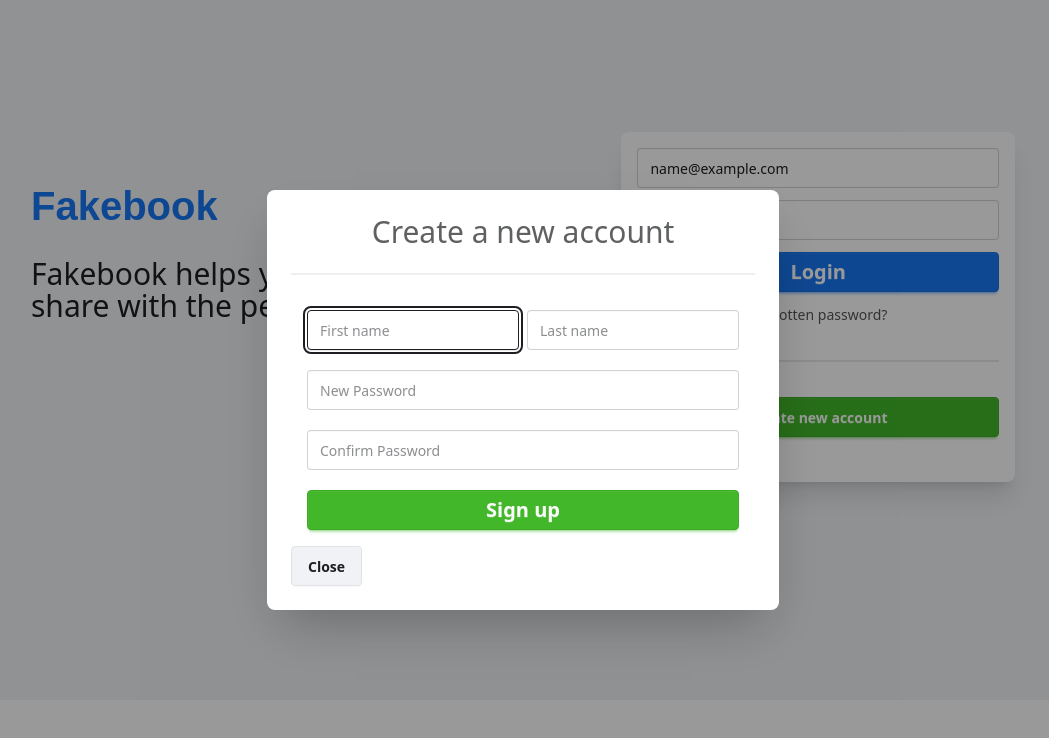
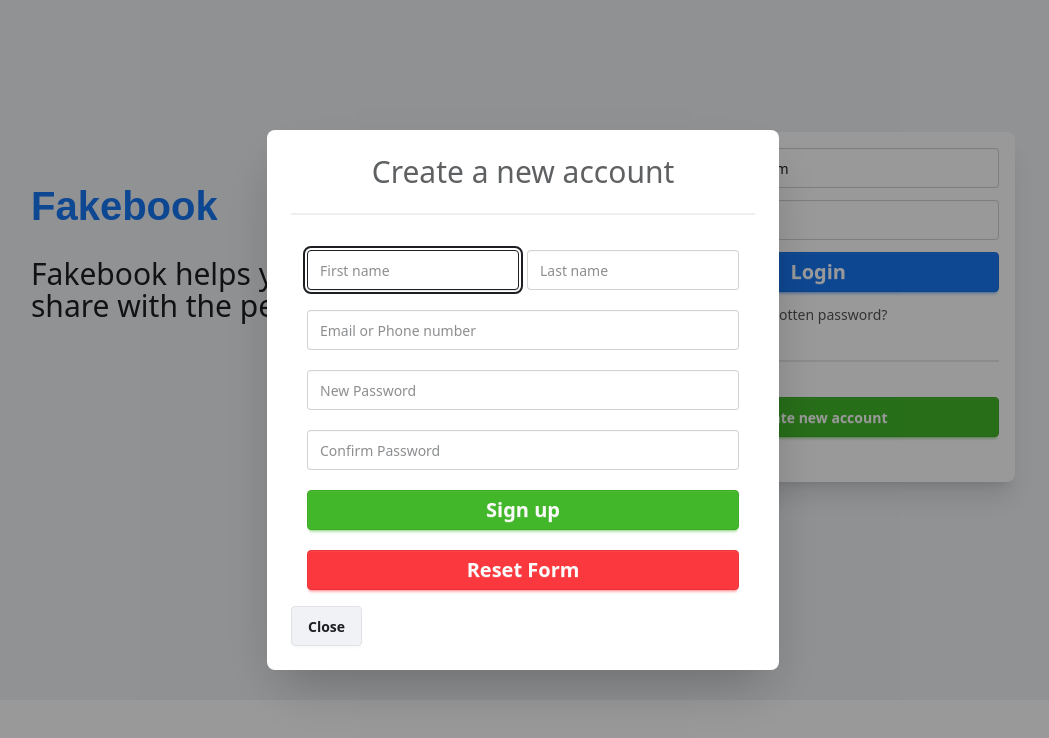
Before and after one commit to wasawatwaladee/fakebook_front, a React (Vite) app: page / in a window 1280 px wide. Both pictures are taken after typing "name@example.com", "Sample123" into the empty fields and a click on the button "Create new account". Shown: the top 738 px of the page, without its empty margins (117-1166 px from the left). Built offline with nearby package versions, Linux system fonts and the light colour scheme.

Commit message:
Register form done

```diff
--- a/package.json
+++ b/package.json
@@ -10,11 +10,15 @@
     "preview": "vite preview"
   },
   "dependencies": {
+    "@hookform/resolvers": "^5.2.2",
     "@tailwindcss/vite": "^4.1.16",
+    "axios": "^1.13.1",
     "react": "^19.1.1",
     "react-dom": "^19.1.1",
+    "react-hook-form": "^7.65.0",
     "react-router": "^7.9.5",
-    "tailwindcss": "^4.1.16"
+    "tailwindcss": "^4.1.16",
+    "zod": "^4.1.12"
   },
   "devDependencies": {
     "@eslint/js": "^9.35.0",
--- a/src/pages/Login.jsx
+++ b/src/pages/Login.jsx
@@ -9,11 +9,11 @@ function Login() {
 
     <div className='p-5 mx-auto max-w-5xl min-h-[540px] flex justify-between max-md:flex-col'>
 
-        <div className="flex flex-col basis-3/5 gap-4 mt-20">
+        <div className="flex flex-col max-md:items-center max-md:text-center basis-3/5 gap-4 mt-20">
         <div className="text-4xl">
             <FacebookTitle />
         </div>
-        <h2 className='mt-3 text-[30px] leading-8 w-[514px]'>
+        <h2 className='mt-3 text-[30px] max-md:text-[28px] leading-8 w-[514px]'>
             Fakebook helps you connect and share with the people in your life.
         </h2>
         </div>
--- a/src/pages/RegisterForm.jsx
+++ b/src/pages/RegisterForm.jsx
@@ -1,18 +1,62 @@
-import React from 'react'
+import { zodResolver } from '@hookform/resolvers/zod'
+import { useForm } from 'react-hook-form'
+import { registerSchema } from '../validation/schema'
+import axios from 'axios'
 
 function RegisterForm() {
+    const {handleSubmit,register,formState,reset} = useForm({
+        resolver: zodResolver(registerSchema),
+        mode:'onBlur'
+    })
+    const {isSubmitting,errors} = formState
+
+    const onSubmit = async(data)=>{
+        try {
+            const resp = await axios.post('http://localhost:8899/api/auth/register',data)
+            console.log('resp', resp)
+        } catch (err) {
+            console.log(err)
+        }
+        // console.log(data)
+        alert(JSON.stringify(data,null))
+    }
   return (
     <>
     <div className="text-3xl text-center opacity-70">Create a new account</div>
     <div className="divider opacity-70"></div>
-   <form onSubmit={e=>e.preventDefault()} className='flex flex-col gap-5 p-4 pt-3'>
+   <form onSubmit={handleSubmit(onSubmit)} className='flex flex-col gap-5 p-4 pt-3'>
         <div className='flex gap-2'>
-            <input type="text" className='input w-full' placeholder='First name'/>
-            <input type="text" className='input w-full' placeholder='Last name'/>
+            <div className="w-full">
+            <input type="text" className='input w-full' placeholder='First name' {...register('firstName')}/>
+            <p className='text-sm text-error'>{errors.firstName?.message}</p>
+            </div>
+
+            <div className="w-full">
+            <input type="text" className='input w-full' placeholder='Last name'{...register('lastName')}/>
+            <p className='text-sm text-error'>{errors.lastName?.message}</p>
+            </div>
+
         </div>
-        <input type="password" className='input w-full' placeholder='New Password' />
-        <input type="password" className='input w-full' placeholder='Confirm Password' />
+
+            <div className="w-full">
+            <input type="text" className='input w-full' placeholder='Email or Phone number' {...register('identity')}/>
+            <p className='text-sm text-error'>{errors.identity?.message}</p>
+            </div>
+
+            <div className="w-full">
+            <input type="password" className='input w-full' placeholder='New Password' {...register('password')}/>
+            <p className='text-sm text-error'>{errors.password?.message}</p>
+            </div>
+
+            <div className="w-full">
+            <input type="password" className='input w-full' placeholder='Confirm Password' {...register('confirmPassword')}/>
+            <p className='text-sm text-error'>{errors.confirmPassword?.message}</p>
+
+            </div>
+
+
         <button className='btn btn-secondary text-xl text-neutral-50'>Sign up</button>
+        <button className='btn btn-error text-xl text-neutral-50' onClick={()=>reset()}>Reset Form</button>
     </form>
     </>
   )
--- /dev/null
+++ b/src/validation/schema.js
@@ -0,0 +1,27 @@
+import { z } from "zod";
+
+const emailRegex = /^[^\s@]+@[^\s@]+\.[^\s@]+$/;
+const mobileRegex = /^[0-9]{10,15}$/
+
+export const registerSchema = z.object({
+ identity : z.string().min(2, "Email or phone-number require")
+ .refine(value => emailRegex.test(value) || mobileRegex.test(value), {
+   message : "identity must be a valid email or mobile number"
+ }),
+ firstName : z.string().min(2, "first name is required"),
+ lastName : z.string().min(2, "last name is required"),
+ password : z.string().min(4, "password at least 4 characters"),
+ confirmPassword : z.string().min(4, "confirm password is required"),
+}).refine( data => data.password === data.confirmPassword , {
+ message : 'confirmPassword must match password',
+ path: ['confirmPassword']
+})
+
+
+export const loginSchema = z.object({
+ identity : z.string().min(2, "Email or phone-number require")
+ .refine(value => emailRegex.test(value) || mobileRegex.test(value), {
+   message : "identity must be a valid email or mobile number"
+ }),
+ password : z.string().min(4, "password at least 4 characters"),
+})
```
Also changed, not shown: 1 other file (tests, documents, lock files or other folders).
